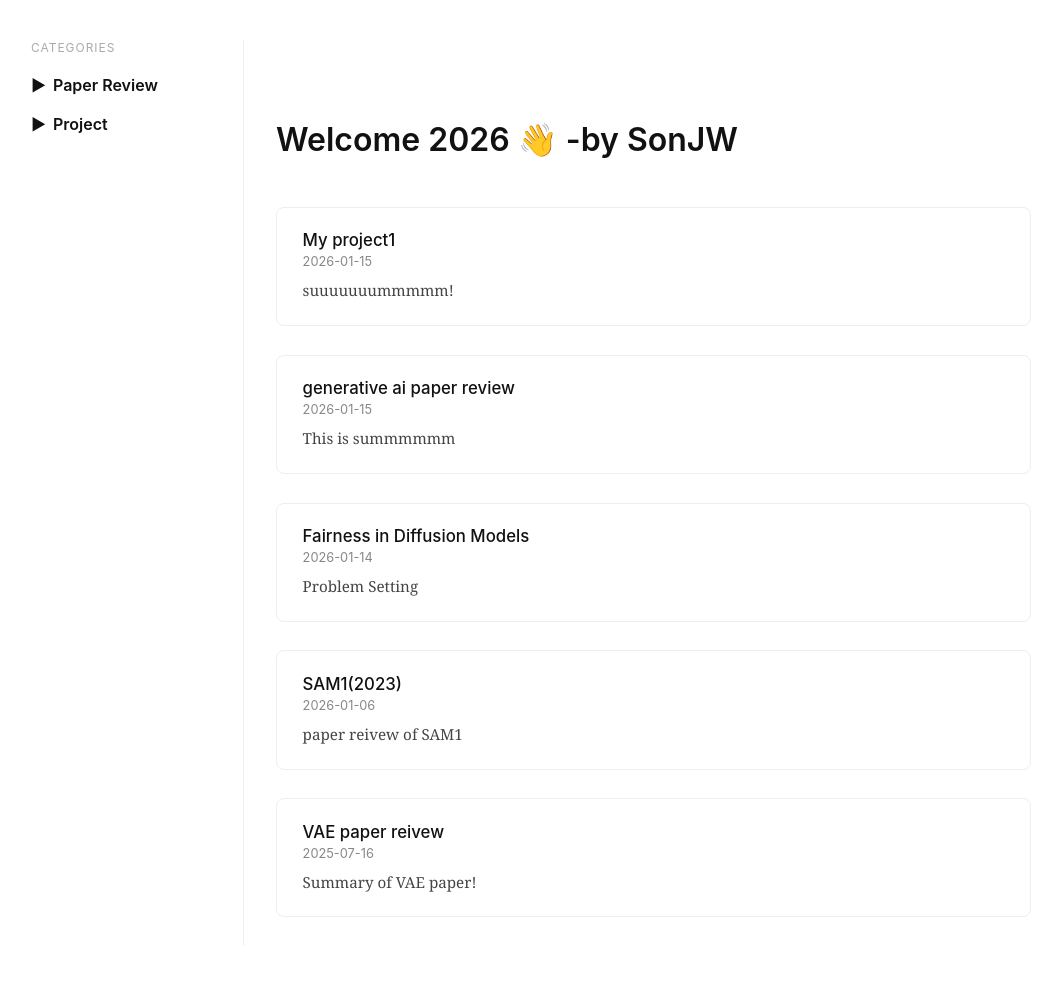
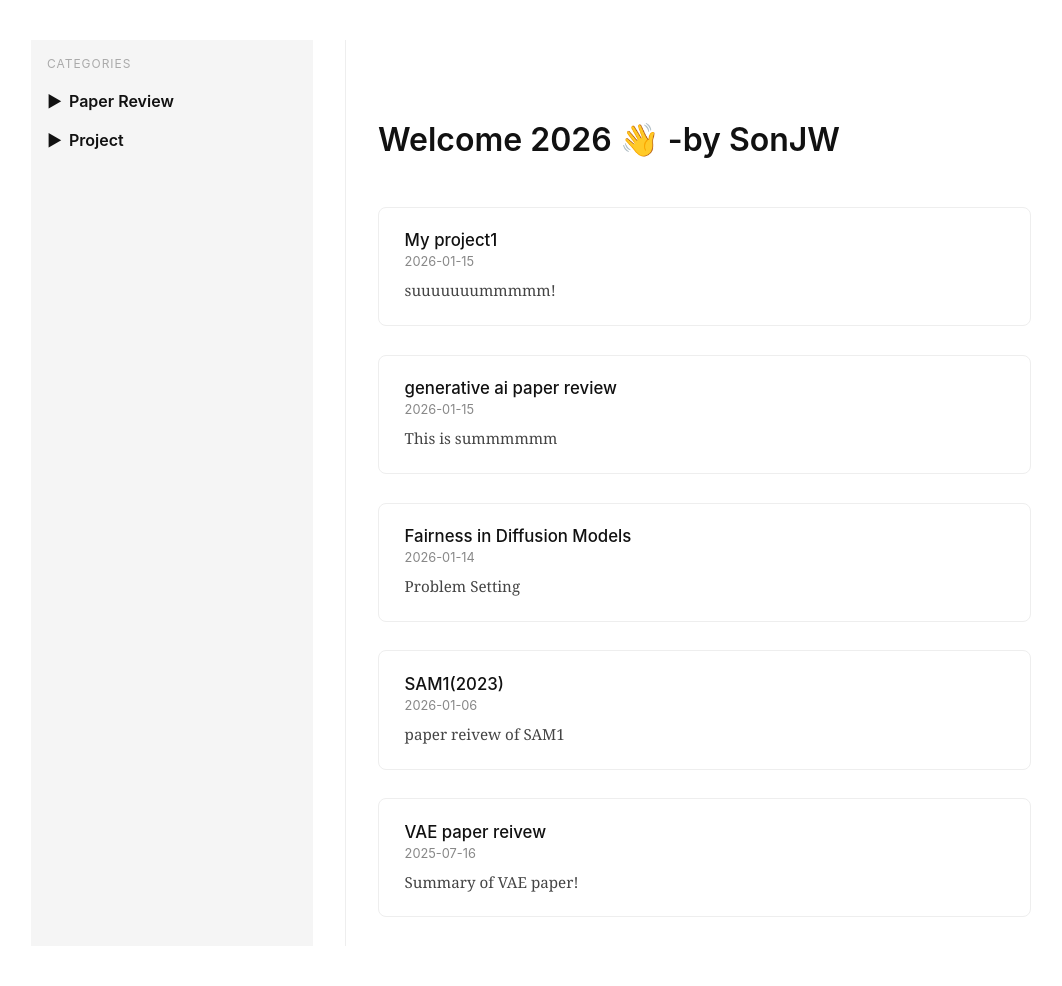
Before and after one commit to mattattabi78/mattattabi78.github.io, a Jekyll site: the page built from index.md, in a window 1280 px wide. Shown: the whole page, without its empty margins (109-1171 px from the left). Built offline with Jekyll 4.4.1, drawn with Linux system fonts in a browser that asks for light colours.

Commit message:
Update main.css

```diff
--- a/assets/css/main.css
+++ b/assets/css/main.css
@@ -26,8 +26,12 @@ body {
 ===================================================== */
 
 .sidebar {
-  width: 180px;
-  font-family: "Inter", -apple-system, BlinkMacSystemFont, sans-serif;
+  width: 250px;       /* 기본 폭 */
+  flex-shrink: 0;     /* 줄어들지 않게 */
+  background-color: #f5f5f5;
+  overflow-y: auto;
+   font-family: "Inter", -apple-system, BlinkMacSystemFont, sans-serif;
+  padding: 1rem;
 }
 
 .sidebar-title {
```
